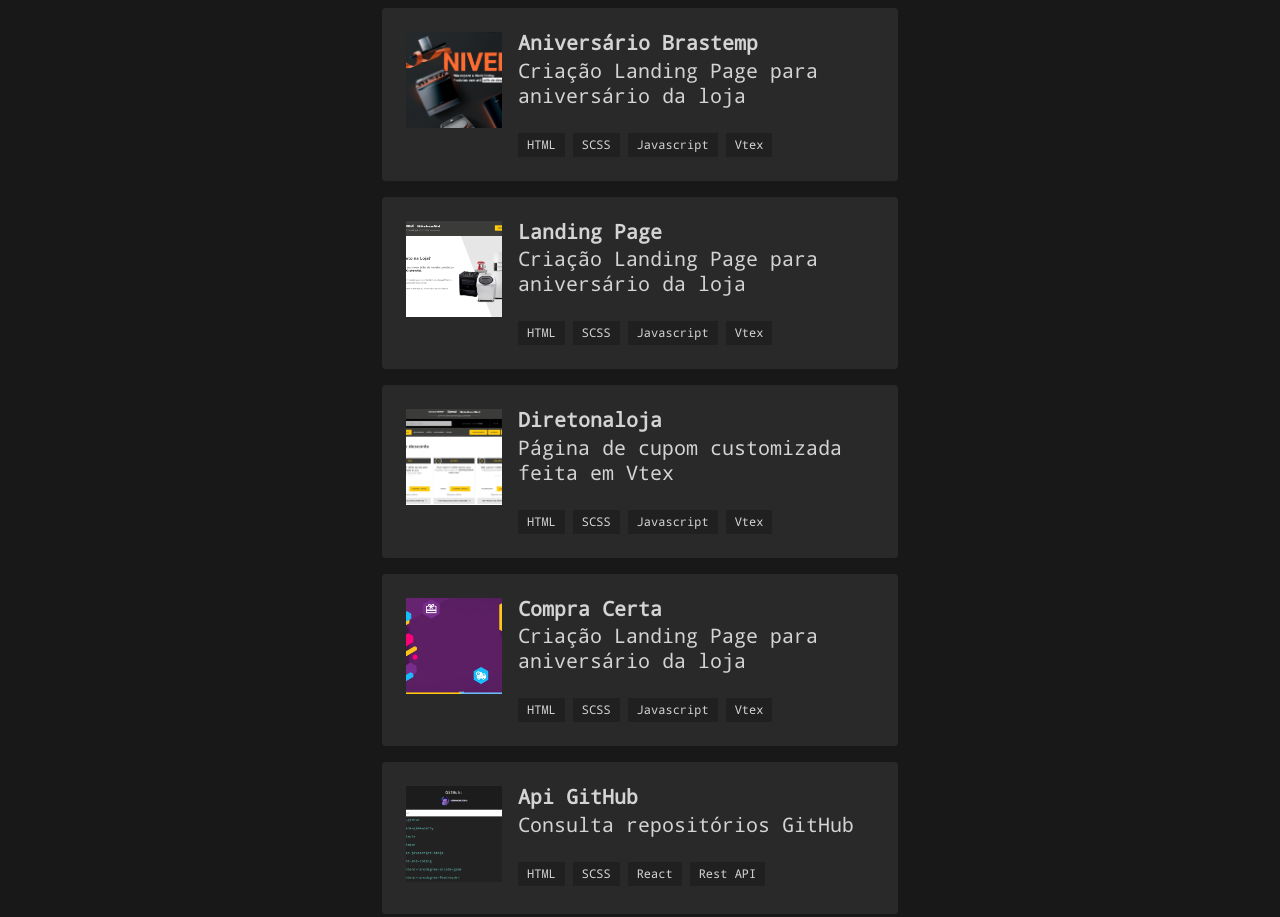
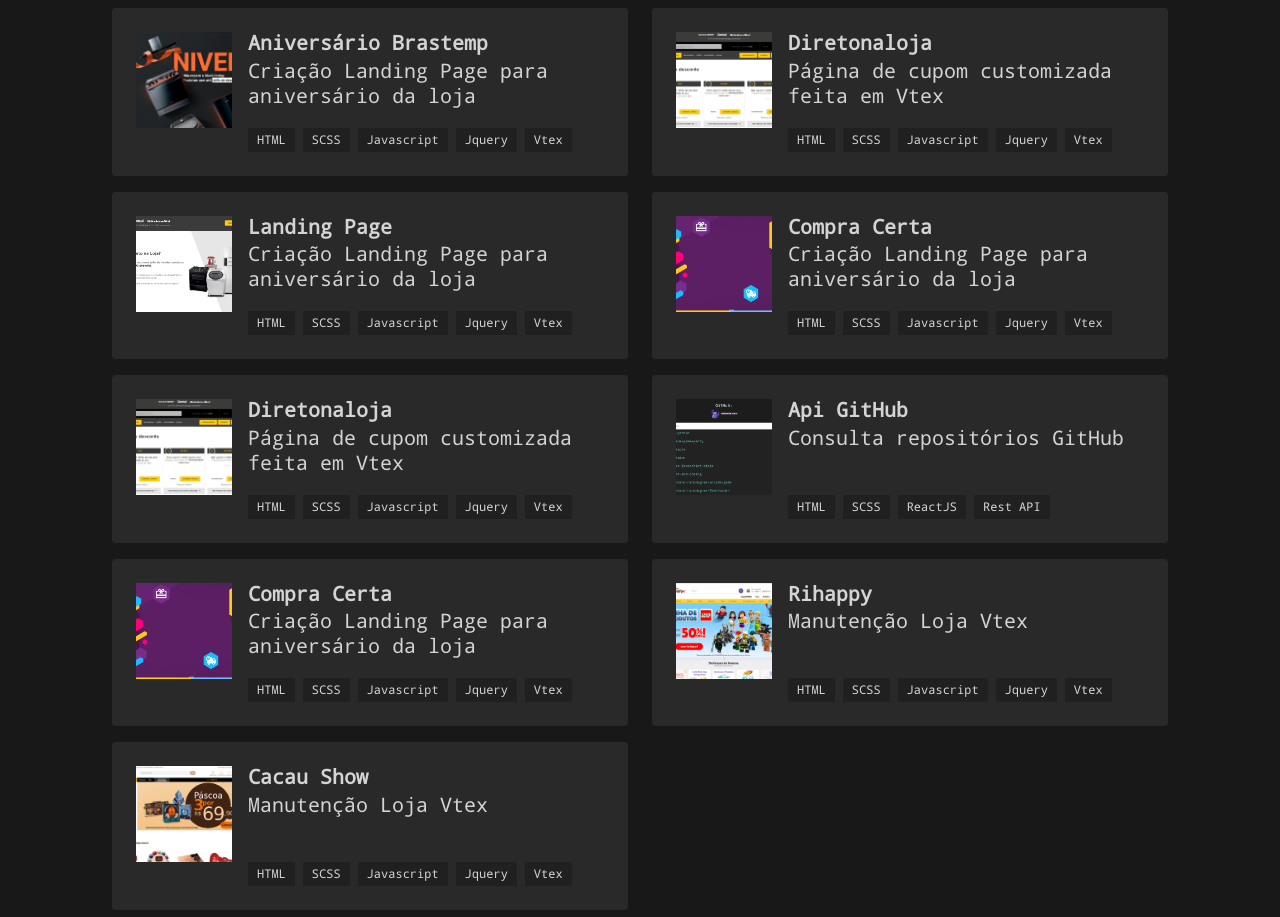
Before and after one commit to pedrohenrickcs/pedrohenrickcs.github.io, a Gatsby site: page /projects in a window 1280 px wide. Shown: the part 240-1157 px from the top of the page. Built offline with nearby package versions, Linux system fonts and the light colour scheme; Gatsby itself is replaced by a stand-in of ours.

Commit message:
:zap: update my projects

```diff
--- a/src/components/Card/Card.scss
+++ b/src/components/Card/Card.scss
@@ -6,3 +6,9 @@
         background-color: $card-hover-color;
     }
 }
+
+.card-content {
+    .subtitle {
+        height: 45px;
+    }
+}
--- a/src/components/Header/Header.js
+++ b/src/components/Header/Header.js
@@ -54,13 +54,13 @@ class Header extends Component {
 							>
 									Home
 							</Link>
-							{/* <Link
+							<Link
 								to="/projects"
 								className="navbar-item is-size-5"
 								onClick={this.closeMenu}
 							>
 								Projects
-							 </Link> */}
+							 </Link>
 							<Link
 								to="/stack"
 								className="navbar-item is-size-5"
--- a/src/pages/index.js
+++ b/src/pages/index.js
@@ -68,12 +68,12 @@ const Home = () => (
 			{`I have 6 years of experience as a front end, being about 3 years working with Vtex.
 			Possibility of ease of working in groups always the best for the work environment and also for the end customer besides the competence of me to commit to what is always seeking the best possible result.`}
 			</p>
-			{/* <p>
+			<p>
 			Check out my
 			{' '}
 			<Link to="/projects">projects</Link>
 			.
-			</p> */}
+			</p>
 		</section>
 	</Layout>
 );
--- a/src/pages/projects.js
+++ b/src/pages/projects.js
@@ -49,6 +49,20 @@ export const queryImage = graphql `
 							}
 						}
 					}
+					project6: file(relativePath: { eq: "rihappy.PNG" }) {
+						childImageSharp {
+							fixed(width: 96, height: 96) {
+							...GatsbyImageSharpFixed
+							}
+						}
+					}
+					project7: file(relativePath: { eq: "cacau-show.PNG" }) {
+						childImageSharp {
+							fixed(width: 96, height: 96) {
+							...GatsbyImageSharpFixed
+							}
+						}
+					}
 				}
 			`;
 
@@ -71,12 +85,11 @@ const Projects = ({data}) => (
 
 			<div className="columns is-centered">
 				<div className="column is-half">
-
 					<Card
 						title="Aniversário Brastemp"
 						subtitle="Criação Landing Page para aniversário da loja"
 						link="https://loja.brastemp.com.br/cadastro"
-						tags={["HTML", "SCSS", "Javascript", "Vtex"]}
+						tags={["HTML", "SCSS", "Javascript", "Jquery", "Vtex"]}
 						image={<Img fixed={data.project1.childImageSharp.fixed} alt={"Brastemp"} />}
 					/>
 
@@ -84,7 +97,7 @@ const Projects = ({data}) => (
 						title="Landing Page"
 						subtitle="Criação Landing Page para aniversário da loja"
 						link="https://www.diretonaloja.com.br/landing"
-						tags={["HTML", "SCSS", "Javascript", "Vtex"]}
+						tags={["HTML", "SCSS", "Javascript", "Jquery", "Vtex"]}
 						image={<Img fixed={data.project2.childImageSharp.fixed} alt={"Direto na Loja"} />}
 					/>
 
@@ -92,7 +105,30 @@ const Projects = ({data}) => (
 						title="Diretonaloja"
 						subtitle="Página de cupom customizada feita em Vtex"
 						link="https://www.diretonaloja.com.br/cupom"
-						tags={["HTML", "SCSS", "Javascript", "Vtex"]}
+						tags={["HTML", "SCSS", "Javascript", "Jquery", "Vtex"]}
+						image={<Img fixed={data.project3.childImageSharp.fixed} alt={"Direto na Loja"} />}
+					/>
+					<Card
+						title="Compra Certa"
+						subtitle="Criação Landing Page para aniversário da loja"
+						link="https://www.compracerta.com.br/landing/aniversario"
+						tags={["HTML", "SCSS", "Javascript", "Jquery", "Vtex"]}
+						image={<Img fixed={data.project4.childImageSharp.fixed} alt={"Direto na Loja"} />}
+					/>
+					<Card
+						title="Cacau Show"
+						subtitle="Manutenção Loja Vtex"
+						link="http://lojavirtual.cacaushow.com.br"
+						tags={["HTML", "SCSS", "Javascript", "Jquery", "Vtex"]}
+						image={<Img fixed={data.project7.childImageSharp.fixed} alt={"Cacau Show"} />}
+					/>
+				</div>
+				<div className="column is-half">
+					<Card
+						title="Diretonaloja"
+						subtitle="Página de cupom customizada feita em Vtex"
+						link="https://www.diretonaloja.com.br/cupom"
+						tags={["HTML", "SCSS", "Javascript", "Jquery", "Vtex"]}
 						image={<Img fixed={data.project3.childImageSharp.fixed} alt={"Direto na Loja"} />}
 					/>
 
@@ -100,7 +136,7 @@ const Projects = ({data}) => (
 						title="Compra Certa"
 						subtitle="Criação Landing Page para aniversário da loja"
 						link="https://www.compracerta.com.br/landing/aniversario"
-						tags={["HTML", "SCSS", "Javascript", "Vtex"]}
+						tags={["HTML", "SCSS", "Javascript", "Jquery", "Vtex"]}
 						image={<Img fixed={data.project4.childImageSharp.fixed} alt={"Direto na Loja"} />}
 					/>
 
@@ -108,8 +144,16 @@ const Projects = ({data}) => (
 						title="Api GitHub"
 						subtitle="Consulta repositórios GitHub"
 						link="https://pedrohenrick-api-github.netlify.com"
-						tags={["HTML", "SCSS", "React", "Rest API"]}
-						image={<Img fixed={data.project5.childImageSharp.fixed} alt={"Api Guthub"} />}
+						tags={["HTML", "SCSS", "ReactJS", "Rest API"]}
+						image={<Img fixed={data.project5.childImageSharp.fixed} alt={"Api Github"} />}
+					/>
+
+					<Card
+						title="Rihappy"
+						subtitle="Manutenção Loja Vtex"
+						link="https://www.rihappy.com.br"
+						tags={["HTML", "SCSS", "Javascript", "Jquery", "Vtex"]}
+						image={<Img fixed={data.project6.childImageSharp.fixed} alt={"Rihappy"} />}
 					/>
 				</div>
 			</div>
```
Also changed, not shown: src/assets/images/cacau-show.PNG (added), src/assets/images/rihappy.PNG (added).
